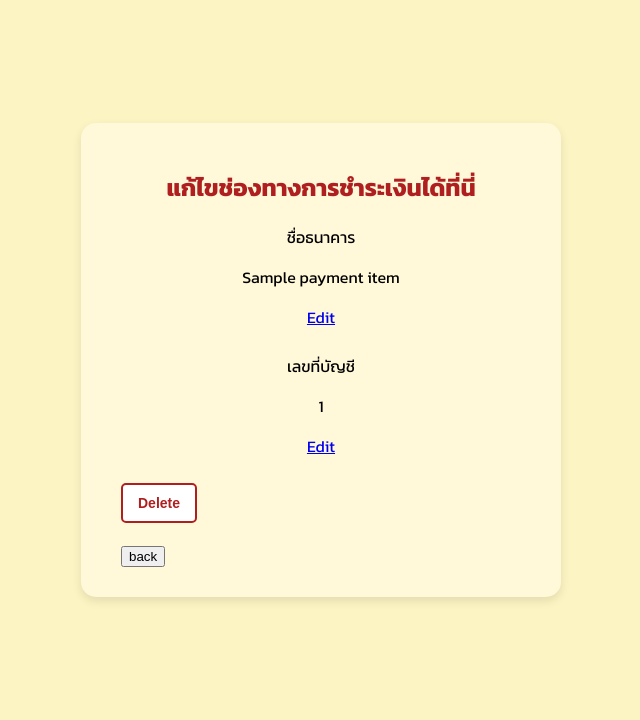
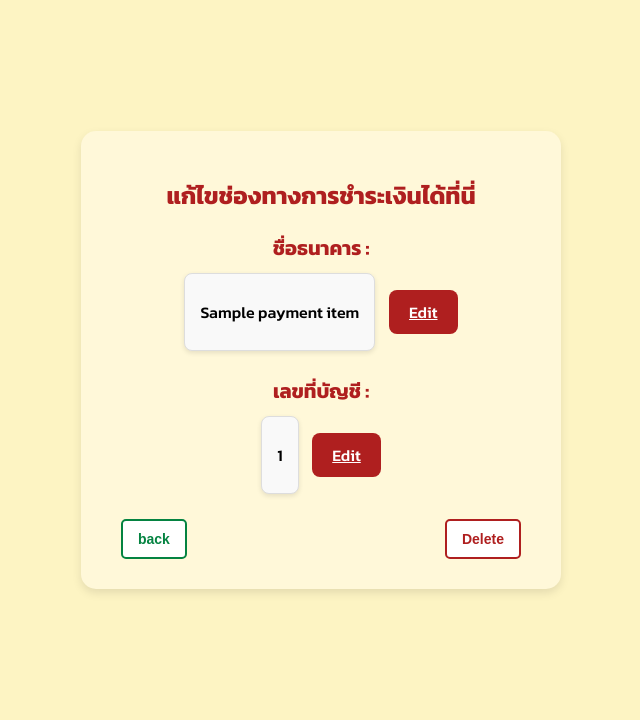
Before and after one commit to 6510615203/cn331project, a Django app: template restaurant/templates/edit_only_payment.html in a window 1280 px wide. Shown: the part 101-821 px from the top of the page, without its empty margins (319-959 px from the left). Run offline with Django 5.2, Linux system fonts and the light colour scheme; the template is opened without the code that fills it: most values are stand-ins (such as "Sample title", 1, 10 or a date in 2020).

Commit message:
Update edit_only_payment.html

```diff
--- a/restaurant/templates/edit_only_payment.html
+++ b/restaurant/templates/edit_only_payment.html
@@ -17,44 +17,47 @@
     <div class="form-wrapper">
         <h1>แก้ไขช่องทางการชำระเงินได้ที่นี่</h1>
         <div class="form-section">
-            <label for="bank_name" class="form-title">ชื่อธนาคาร</label>
+            <label for="bank_name" class="form-label">ชื่อธนาคาร :</label>
             {% if is_editing == "bank_name" %}
             <form method="POST" action="{% url 'restaurant:edit_only_payment' %}?edit=bank_name" class="form-inline">
                 {% csrf_token %}
-                <input type="text" id="bank_name" name="bank_name" value="{{ payment_item.bank_name }}" required>
-                <input type="hidden" name="payment_id" value="{{ payment_item.id }}">
-                <button type="submit" class="button">Save</button>
+                <input type="text" class="input-field" id="bank_name" name="bank_name" value="{{ payment_item.bank_name }}" required>
+                <input type="hidden" class="input-field" name="payment_id" value="{{ payment_item.id }}">
+                <button type="submit" class="btn-submit">Save</button>
             </form>
             {% else %}
-            <div class="box">
+            <div class="box small-box bank-name-box">
                 <p>{{ payment_item.bank_name }}</p>
             </div>
             <a href="{% url 'restaurant:edit_only_payment' %}?payment_id={{ payment_item.id }}&edit=bank_name"
-                class="button">Edit</a>
+                class="btn-edit">Edit</a>
             {% endif %}
         </div>
 
 
         <div class="form-section">
-            <label for="account_number" class="form-title">เลขที่บัญชี</label>
+            <label for="account_number" class="form-label">เลขที่บัญชี :</label>
             {% if is_editing == "account_number" %}
             <form method="POST" action="{% url 'restaurant:edit_only_payment'%}?edit=account_number"
                 class="form-inline">
                 {% csrf_token %}
-                <input type="hidden" name="payment_id" value="{{ payment_item.id }}">
-                <input type="text" id="account_number" name="account_number" value="{{ payment_item.account_number }}"
+                <input type="hidden" class="input-field" name="payment_id" value="{{ payment_item.id }}">
+                <input type="text" class="input-field" id="account_number" name="account_number" value="{{ payment_item.account_number }}"
                     required>
-                <button type="submit" class="button">Save</button>
+                <button type="submit" class="btn-submit">Save</button>
             </form>
             {% else %}
-            <div class="box">
+            <div class="box small-box bank-name-box">
                 <p>{{ payment_item.account_number }}</p>
             </div>
             <a href="{% url 'restaurant:edit_only_payment' %}?payment_id={{ payment_item.id }}&edit=account_number"
-                class="button">Edit</a>
+                class="btn-edit">Edit</a>
             {% endif %}
         </div>
         <div class="form-actions">
+            <form method="GET" action="{% url 'restaurant:edit_menu_payment'%}">
+                <button type="submit" class="btn-back">back</button>
+            </form>
             <form method="POST" action="{% url 'restaurant:edit_only_payment' %}">
                 {% csrf_token %}
                 <button type="submit" class="btn btn-danger"
@@ -66,12 +69,6 @@
             </form>
         </div>
 
-
-        <div class="form-actions">
-            <form method="GET" action="{% url 'restaurant:edit_menu_payment'%}">
-                <button type="submit" class="button">back</button>
-            </form>
-        </div>
 
 
     </div>
```
